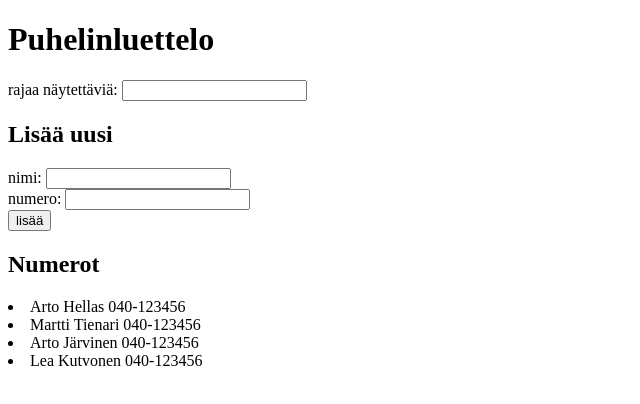
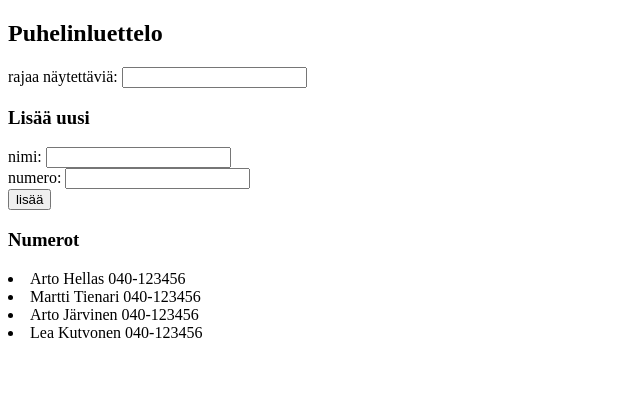
Before and after one commit to hullcaid/2019fu11stack0pen, a React (Create React App) app in the folder osa2/puhelinluettelo/: page / in a window 1280 px wide. Shown: the top 404 px of the page, without its empty margins (0-640 px from the left). Built offline with nearby package versions, Linux system fonts and the light colour scheme.

Commit message:
Tehtävä 2.10

```diff
--- a/osa2/puhelinluettelo/src/App.js
+++ b/osa2/puhelinluettelo/src/App.js
@@ -1,5 +1,7 @@
 import React, { useState } from 'react'
-
+import Filter from './components/Filter'
+import PersonForm from './components/PersonForm'
+import Persons from './components/Persons'
 
 const App = () => {
   const [ persons, setPersons] = useState([
@@ -23,7 +25,7 @@ const App = () => {
   }
 
   const handleFilterChange = (event) => {
-    console.log(event.target.value)
+    //console.log(event.target.value)
     setNewFilter(event.target.value)
   }
 
@@ -61,27 +63,20 @@ const App = () => {
   const rows = () => filteredList.map(person =>
   <Listing key={person.name} person={person} />)
 
-
   return (
     <div>
-      <h1>Puhelinluettelo</h1>
-        <div>
-          rajaa näytettäviä: <input value={filter} onChange={handleFilterChange}/>
-        </div>
-      <h2>Lisää uusi</h2>
-        <form onSubmit={addName}>
-          <div>
-            nimi: <input value={newName} onChange={handleNameChange}/>
-          </div>
-          <div>
-            numero: <input value={newNumber} onChange={handleNumberChange}/>
-          </div>
-          <div>
-            <button type="submit">lisää</button>
-          </div>
-        </form>
-      <h2>Numerot</h2>
-      {rows()}
+      <h2>Puhelinluettelo</h2>
+        <Filter filter={filter} handleFilterChange={handleFilterChange}/>
+      <h3>Lisää uusi</h3>
+        <PersonForm
+          addName={addName}
+          newName={newName}
+          newNumber={newNumber}
+          handleNameChange={handleNameChange}
+          handleNumberChange={handleNumberChange}
+        />
+      <h3>Numerot</h3>
+      <Persons rows={rows()}/>
     </div>
   )
 
--- /dev/null
+++ b/osa2/puhelinluettelo/src/components/Filter.js
@@ -0,0 +1,9 @@
+import React from 'react'
+
+const Filter = ({filter, handleFilterChange}) =>(
+        <div>
+                rajaa näytettäviä: <input value={filter} onChange={handleFilterChange}/>
+        </div>
+      )
+
+export default Filter
--- /dev/null
+++ b/osa2/puhelinluettelo/src/components/PersonForm.js
@@ -0,0 +1,17 @@
+import React from 'react'
+
+const PersonForm = ({addName, newName, newNumber, handleNameChange, handleNumberChange}) => (
+  <form onSubmit={addName}>
+    <div>
+      nimi: <input value={newName} onChange={handleNameChange}/>
+    </div>
+    <div>
+      numero: <input value={newNumber} onChange={handleNumberChange}/>
+    </div>
+    <div>
+      <button type="submit">lisää</button>
+    </div>
+  </form>
+)
+
+export default PersonForm
--- /dev/null
+++ b/osa2/puhelinluettelo/src/components/Persons.js
@@ -0,0 +1,7 @@
+import React from 'react'
+
+const Persons = ({rows}) =>
+<div>{rows}</div>
+
+
+export default Persons
```
